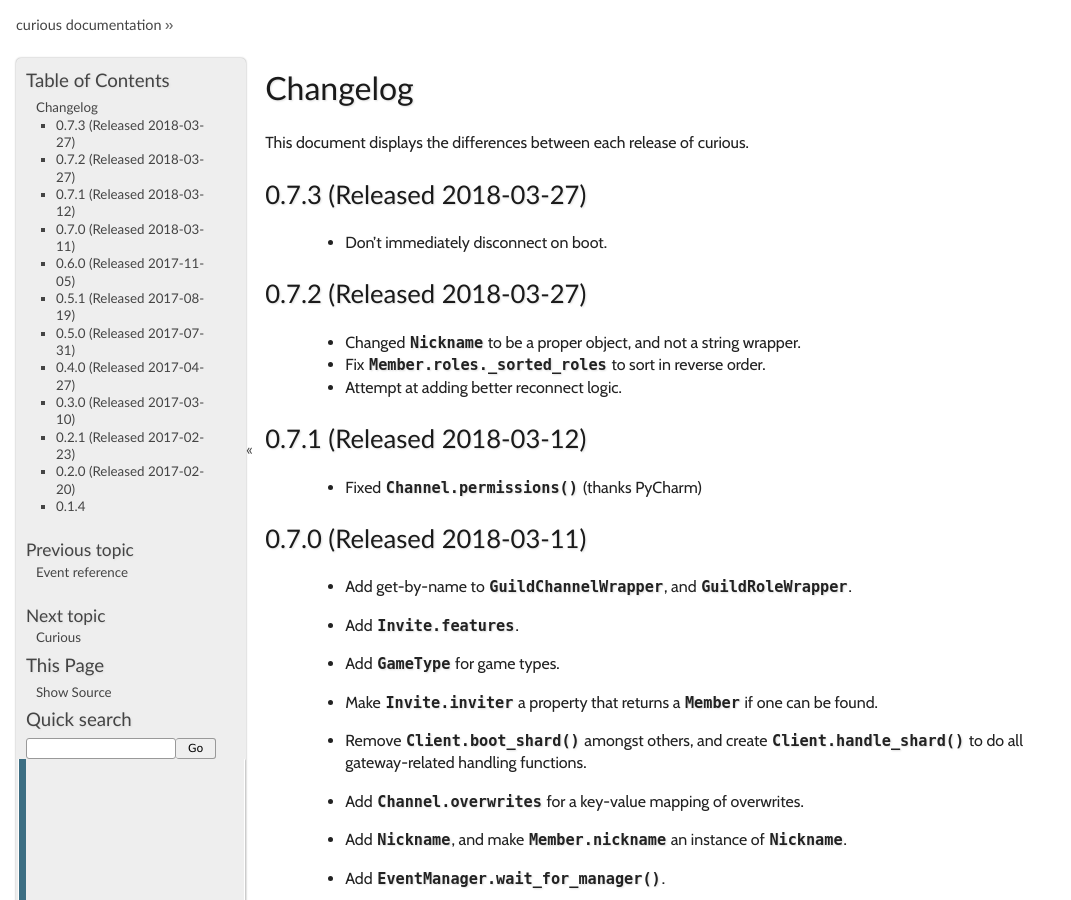
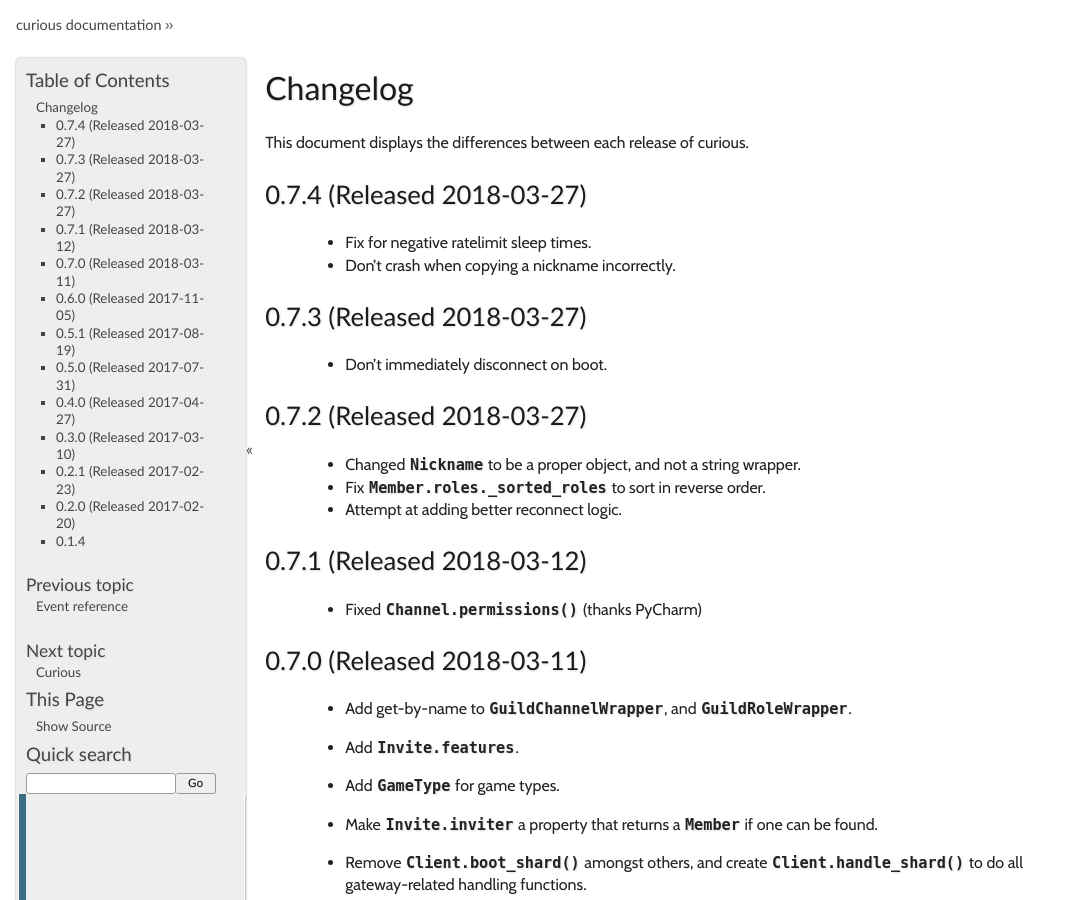
Before and after one commit to Fuyukai/curious, a Sphinx documentation site: the page built from docs/source/changelog.rst, in a window 1280 px wide and 900 px high. Shown: the whole window, without its empty margins (0-1071 px from the left). Built offline with Sphinx 7.4.7, drawn with Linux system fonts in a browser that asks for light colours; the version number could not be read and is left out.

Commit message:
0.7.4
Signed-off-by: Laura F. D <l@veriny.tf>

```diff
--- a/docs/source/changelog.rst
+++ b/docs/source/changelog.rst
@@ -2,6 +2,13 @@ Changelog
 =========
 
 This document displays the differences between each release of curious.
+
+0.7.4 (Released 2018-03-27)
+---------------------------
+
+ - Fix for negative ratelimit sleep times.
+
+ - Don't crash when copying a nickname incorrectly.
 
 0.7.3 (Released 2018-03-27)
 ---------------------------
```
